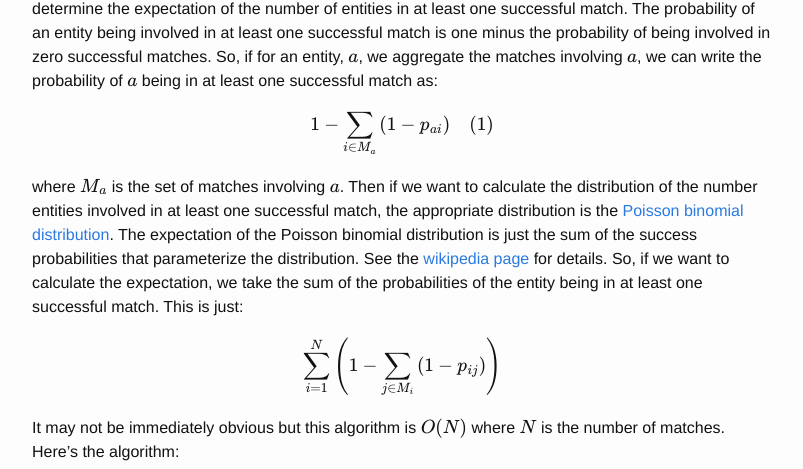
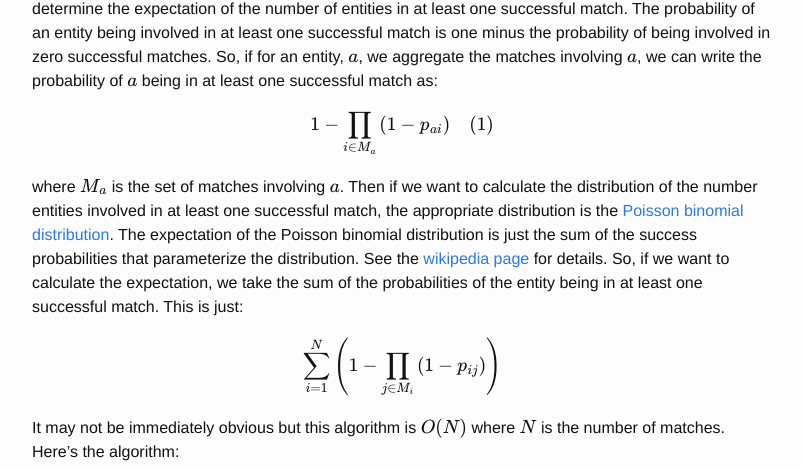
Before and after one commit to deaktator/deaktator.github.io, a Jekyll site: the page built from _posts/2016-02-16-optimally-efficient-online-estimate-of-matched-entities-with-successes.md, in a window 1280 px wide and 900 px high, scrolled down 2448 px. Shown: the part 148-617 px from the top of the window, without its empty margins (238-1041 px from the left). Built offline with Jekyll 4.4.1, drawn with Linux system fonts in a browser that asks for light colours; formulas are drawn with MathJax 3.

Commit message:
changed sum to product in equations.

```diff
--- a/_posts/2016-02-16-optimally-efficient-online-estimate-of-matched-entities-with-successes.md
+++ b/_posts/2016-02-16-optimally-efficient-online-estimate-of-matched-entities-with-successes.md
@@ -112,7 +112,7 @@ in at least one successful match is one minus the probability of being involved
 for an entity, $$ a $$, we aggregate the matches involving $$ a $$, we can write the probability of $$ a $$ being
 in at least one successful match as:
 
-$$ 1 - \sum _{ i\in { M }_{ a } }{ \left( 1-{ p }_{ ai } \right) } \quad (1) $$
+$$ 1 - \prod _{ i\in { M }_{ a } }{ \left( 1-{ p }_{ ai } \right) } \quad (1) $$
 
 where $$ M_{a} $$ is the set of matches involving $$ a $$.  Then if we want to calculate the distribution of the
 number entities involved in at least one successful match, the appropriate distribution is the
@@ -123,7 +123,7 @@ calculate the expectation, we take the sum of the probabilities of the entity be
 This is just:
 
 $$
-\sum _{ i=1 }^{ N }{ \left( 1-\sum _{ j\in { M }_{ i } }{ \left( 1-{ p }_{ ij } \right)  }  \right)  }
+\sum _{ i=1 }^{ N }{ \left( 1-\prod _{ j\in { M }_{ i } }{ \left( 1-{ p }_{ ij } \right)  }  \right)  }
 $$
 
 It may not be immediately obvious but this algorithm is $$ O(N) $$ where $$ N $$ is the number of matches.  Here's the
```
